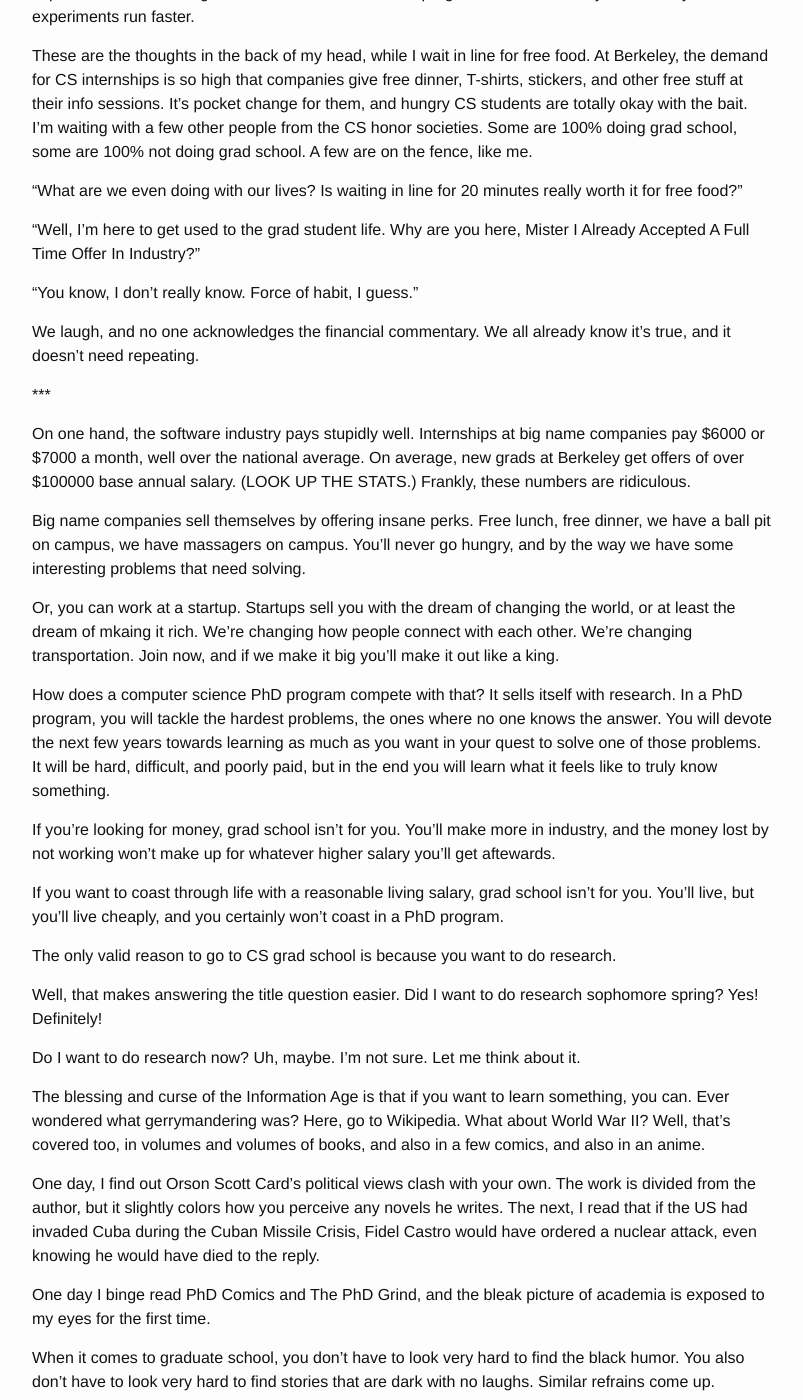
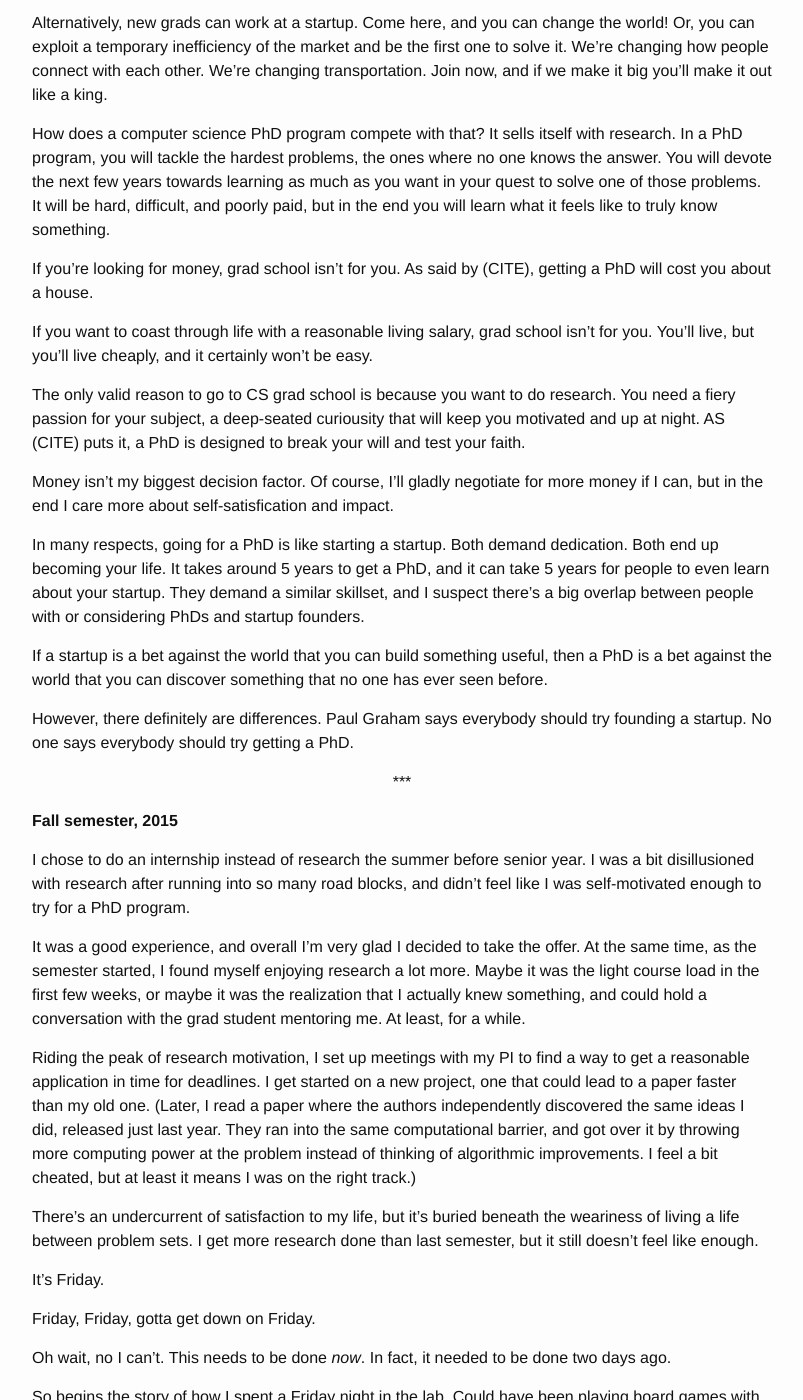
Before and after one commit to alexirpan/alexirpan.github.io, a Jekyll site: the page built from _posts/2015-09-28-grad-school.markdown, in a window 1280 px wide and 1400 px high, scrolled down 5702 px. Shown: the whole window, without its empty margins (238-1041 px from the left). Built offline with Jekyll 4.4.1, drawn with Linux system fonts in a browser that asks for light colours; some of the changed text lies outside the part shown.

Commit message:
Starting to put together first draft for comments

```diff
--- a/_posts/2015-09-28-grad-school.markdown
+++ b/_posts/2015-09-28-grad-school.markdown
@@ -4,40 +4,12 @@
 date:   2015-09-28 23:14:00 -0800
 ---
 
-Outline
-
-    The goal is to tie the personal stories into the greater reasoning of how I
-    feel about grad school. It makes most sense to do stories chronologically,
-    and that should guide the general passages.
-    - Beginning, where I don't know what research is like
-    - Starting research for first time. Imposter feelings, trying to keep up.
-    - Middle section. Don't have the time, too busy, too much work.
-    - Get some interesting data.
-    - That Friday night.
-    - End: go to a group meeting, actually understand most of it. Book ends
-    the first group meeting I go to?
-    - Or, I can book end with my final talk with the professor.
-
-    General passages:
-    - Imposter syndrome.
-    - The work/feeling of always having more to do.
-    - Potential impact between industry and grad school. (This can probably
-    be expanded into reasons between the two.)
-
-    I don't want this to be fully negative, and want to fit in reasons to
-    do a PhD. It's hard to figure out where.
+\*\*\*
+{: .centered }
 
 
-Potential vignettes:
-- First day in the lab (at start of the semester)
-- First day in the lab (for real)
-    - Includes first talk
-- Weekly catchup with a small group, after having done no work.
-- First meeting with grad student
-
-POST CONTENT FOLLOW BELOW
-
 \*\*\*
+{: .centered }
 
 I chose not to apply to grad school this year.
 
@@ -158,6 +130,7 @@
 It takes me another two weeks to write my first neural net in Theano.
 
 \*\*\*
+{: .centered }
 
 Research is hard.
 
@@ -190,6 +163,7 @@
 research problem, it was a lot easier for me to choose the former.
 
 \*\*\*
+{: .centered }
 
 Two hour break between lectures. That leaves enough time to fit in a bit
 of research. A novel idea pops into my head. I do a literature check, and find my
@@ -226,6 +200,7 @@
 *I do. I really do. That doesn't mean I can't push myself too much.*
 
 \*\*\*
+{: .centered }
 
 Graduate school demands you to be excellent.
 
@@ -291,6 +266,7 @@
 much time doing who knows what.
 
 \*\*\*
+{: .centered }
 
 **Spring semester, 2015**
 
@@ -330,21 +306,27 @@
 already know it's true, and it doesn't need repeating.
 
 \*\*\*
+{: .centered }
 
+Let's talk about the elephant in the room: the money.
 
-On one hand, the software industry pays stupidly well. Internships at big name
-companies pay $6000 or $7000 a month, well over the national average.
-On average, new grads at Berkeley get offers of over $100000 base annual salary.
-(LOOK UP THE STATS.) Frankly, these numbers are ridiculous.
+The software industry pays stupidly well. Based on Berkeley Career Center
+surveys, the average salary for an EECS student in 2014 was $108,000.
+For a company in Silicon Valley, this actually is not that surprising, but if
+that salary for new grads doesn't seem slightly insane, you need to recalibrate
+what you know about money.
 
-Big name companies sell themselves by offering insane perks. Free lunch,
-free dinner, we have a ball pit on campus, we have massagers on campus.
-You'll never go hungry, and by the way we have
-some interesting problems that need solving.
+That's not even getting into the perks. Companies like Google, Facebook, and
+LinkedIn sell themselves by offering insane perks.
+Free lunch, free dinner, we have a ball pit on campus, we have massagers on campus.
+We built a slide from the 2nd floor of the building to the ground floor, because
+it helps express our inner child. You'll never go hungry, you'll never go
+thirsty, and by the way we have some interesting problems that need solving,
+so why don't you join us?
 
-Or, you can work at a startup.
-Startups sell you with the dream of changing the world, or at least the dream
-of mkaing it rich. We're changing how people connect with each other.
+Alternatively, new grads can work at a startup. Come here, and you can change
+the world! Or, you can exploit a temporary inefficiency of the market and be the
+first one to solve it. We're changing how people connect with each other.
 We're changing transportation. Join now, and if we make it big you'll make it
 out like a king.
 
@@ -355,21 +337,87 @@
 It will be hard, difficult, and poorly paid, but in the end you will learn
 what it feels like to truly know something.
 
-If you're looking for money, grad school isn't for you. You'll make more in
-industry, and the money lost by not working won't make up for whatever higher
-salary you'll get aftewards.
+If you're looking for money, grad school isn't for you. As said by (CITE),
+getting a PhD will cost you about a house.
 
 If you want to coast through life with a reasonable living salary, grad school
-isn't for you. You'll live, but you'll live cheaply, and you certainly won't
-coast in a PhD program.
+isn't for you. You'll live, but you'll live cheaply, and it certainly won't be
+easy.
 
 The only valid reason to go to CS grad school is because you want to do research.
+You need a fiery passion for your subject, a deep-seated curiousity that will
+keep you motivated and up at night. AS (CITE) puts it, a PhD is designed to
+break your will and test your faith.
 
-Well, that makes answering the title question easier.
-Did I want to do research sophomore spring? Yes! Definitely!
+Money isn't my biggest decision factor. Of course, I'll gladly negotiate for
+more money if I can, but in the end I care more about self-satisfication
+and impact.
 
-Do I want to do research now? Uh, maybe. I'm not sure. Let me think about it.
+In many respects, going for a PhD is like starting a startup. Both demand
+dedication. Both end up becoming your life. It takes around 5 years to get a
+PhD, and it can take 5 years for people to even learn about your startup. They
+demand a similar skillset, and I suspect there's a big overlap between
+people with or considering PhDs and startup founders.
 
+If a startup is a bet against the world that you can build something useful,
+then a PhD is a bet against the world that you can discover something that
+no one has ever seen before.
+
+However, there definitely are differences.
+Paul Graham says everybody should try founding a startup.
+No one says everybody should try getting a PhD.
+
+\*\*\*
+{: .centered }
+
+**Fall semester, 2015**
+
+I chose to do an internship instead of research the summer before senior year.
+I was a bit disillusioned with research after running into so many road blocks,
+and didn't feel like I was self-motivated enough to try for a PhD program.
+
+It was a good experience, and overall I'm very glad I decided to take the offer.
+At the same time, as the semester started, I found myself enjoying research
+a lot more. Maybe it was the light course load in the first few weeks, or maybe
+it was the realization that I actually knew something, and could hold a
+conversation with the grad student mentoring me. At least, for a while.
+
+Riding the peak of research motivation, I set up meetings with my PI to find
+a way to get a reasonable application in time for deadlines. I get started on
+a new project, one that could lead to a paper faster than my old one.
+(Later, I read a paper where the authors independently discovered the same
+ideas I did, released just last year.
+They ran into the same computational barrier, and got over it by throwing
+more computing power at the problem instead of thinking of algorithmic
+improvements. I feel a bit cheated, but at least it means I was on the right
+track.)
+
+There's an undercurrent of satisfaction to my life, but it's buried beneath
+the weariness of living a life between problem sets. I get more research done
+than last semester, but it still doesn't feel like enough.
+
+It's Friday.
+
+Friday, Friday, gotta get down on Friday.
+
+Oh wait, no I can't. This needs to be done *now*. In fact, it needed to be done
+two days ago.
+
+So begins the story of how I spent a Friday night in the lab. Could have been
+playing board games with friends. Could have been relaxing at home. Nope, lab.
+Lab lab lab.
+
+The lab is understandably quiet. No one wants to work on Friday night. I'm not
+here by choice, and neither are they.
+
+I finish dinner and start working by 8 PM. Five hours later, it's done. Not well,
+not prettily, but good enough, and it's not worth staying later.
+
+As I walk out, I think, *Wow, done by 1 AM. That's actually not so bad.* It's a
+bit depressing that I'm serious about this.
+
+Out of curiosity, I do one circuit of the lab, and one other person is still
+spending their Friday night (now Saturday morning) doing work.
 
 
 The blessing and curse of the Information Age is that if you want to
@@ -438,3 +486,4 @@
 one cog in a mass of gears and wires.
 
 \*\*\*
+{: .centered }
```
